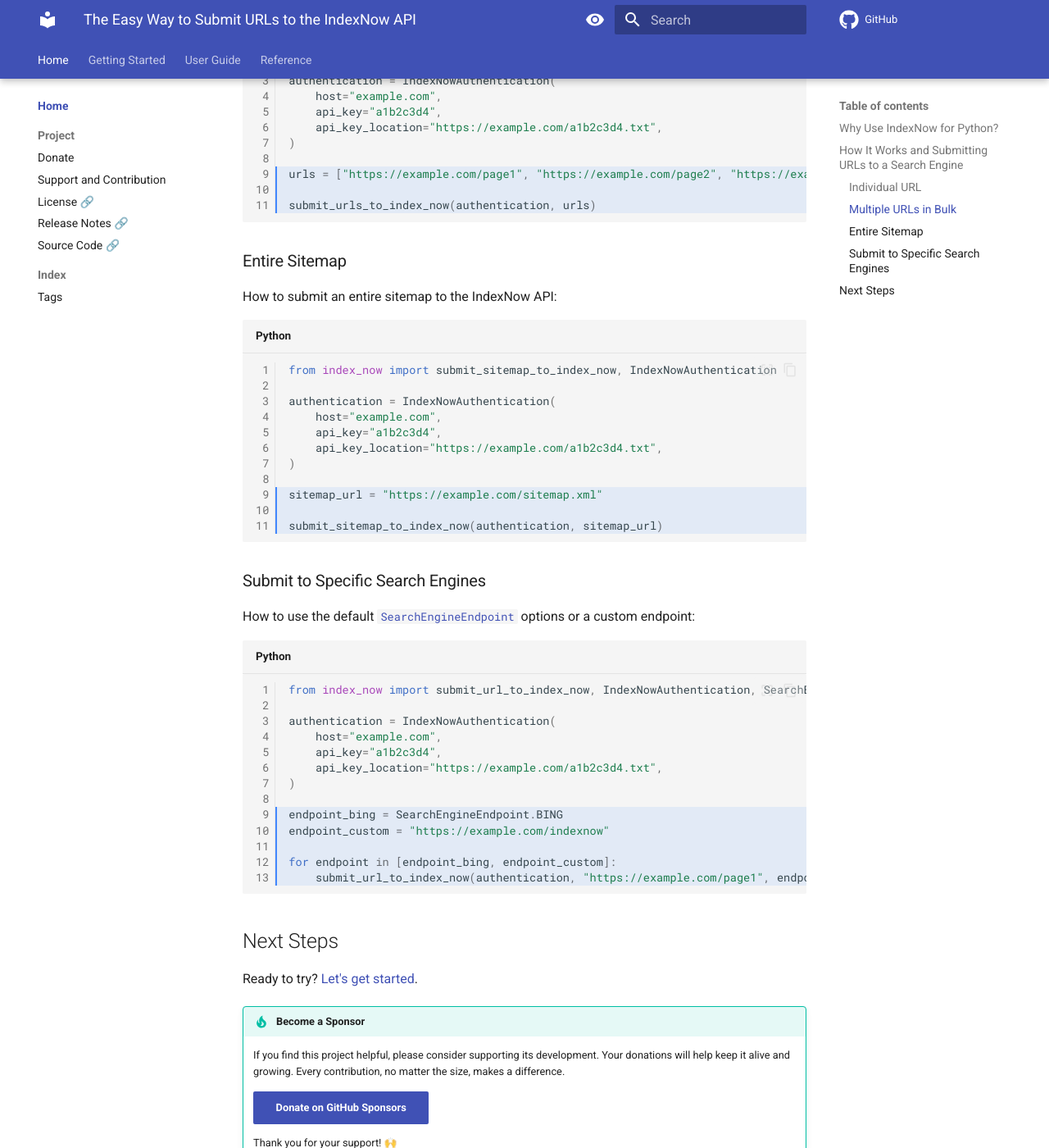
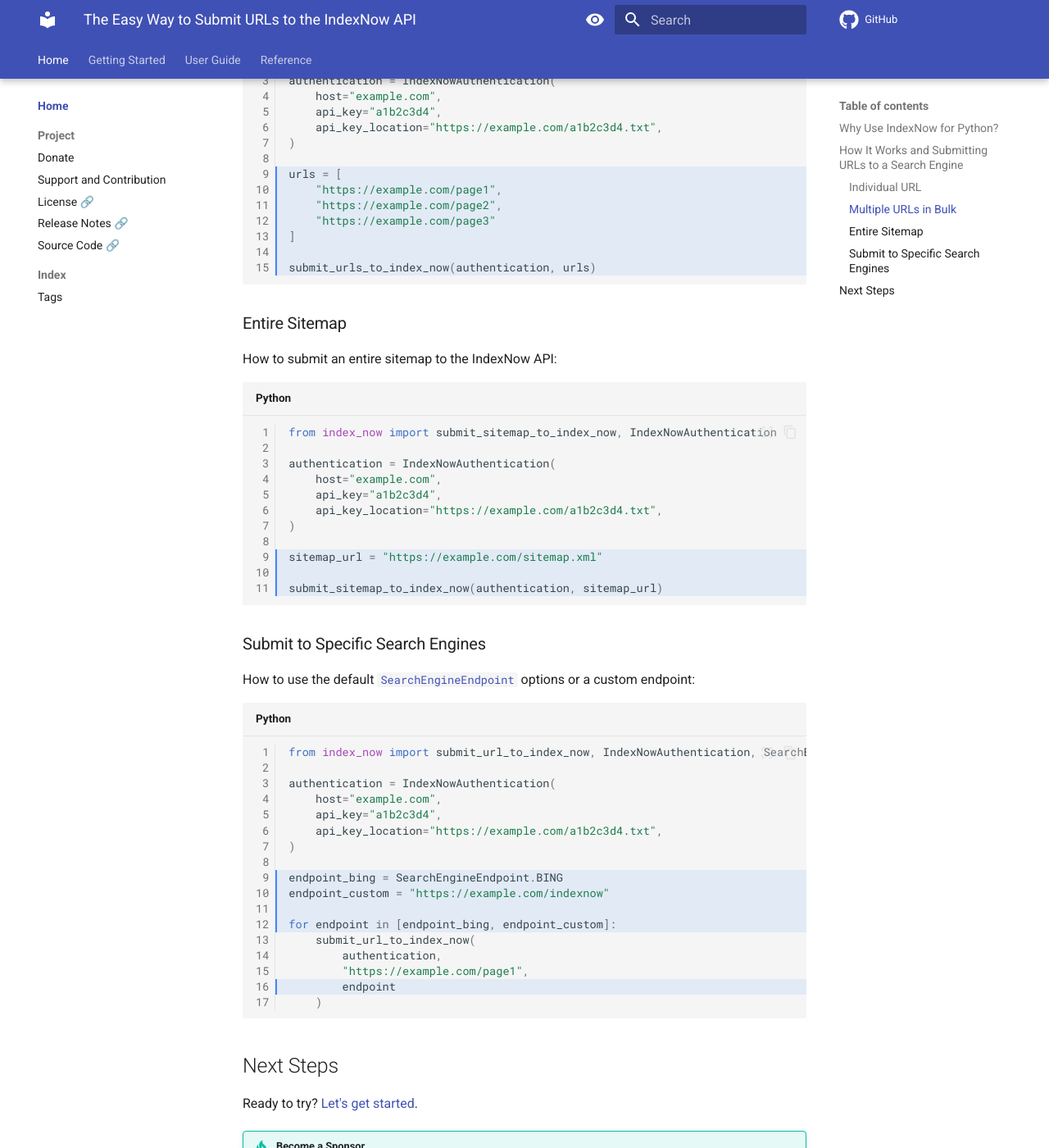
Before and after one commit to jakob-bagterp/index-now-for-python, an MkDocs documentation site: the page built from docs/index.md, in a window 1280 px wide and 1400 px high, scrolled down 1412 px. Shown: the whole window at 82% size. Built offline with MkDocs 1.6.1 and Material for MkDocs 9.7.7, drawn with Linux system fonts in a browser that asks for light colours; comment, search, counter and statistics services are not loaded; the version menu is left out.

Commit message:
Updated code examples for better readability.

````diff
--- a/docs/index.md
+++ b/docs/index.md
@@ -49,7 +49,7 @@ submit_url_to_index_now(authentication, "https://example.com/page1")
 ### Multiple URLs in Bulk
 How to submit multiple URLs in bulk to the IndexNow API:
 
-```python linenums="1" hl_lines="9-11"
+```python linenums="1" hl_lines="9-15"
 from index_now import submit_urls_to_index_now, IndexNowAuthentication
 
 authentication = IndexNowAuthentication(
@@ -58,7 +58,11 @@ authentication = IndexNowAuthentication(
     api_key_location="https://example.com/a1b2c3d4.txt",
 )
 
-urls = ["https://example.com/page1", "https://example.com/page2", "https://example.com/page3"]
+urls = [
+    "https://example.com/page1",
+    "https://example.com/page2",
+    "https://example.com/page3"
+]
 
 submit_urls_to_index_now(authentication, urls)
 ```
@@ -83,7 +87,7 @@ submit_sitemap_to_index_now(authentication, sitemap_url)
 ### Submit to Specific Search Engines
 How to use the default [`SearchEngineEndpoint`](reference/configuration/endpoint.md) options or a custom endpoint:
 
-```python linenums="1" hl_lines="9-13"
+```python linenums="1" hl_lines="9-12 16"
 from index_now import submit_url_to_index_now, IndexNowAuthentication, SearchEngineEndpoint
 
 authentication = IndexNowAuthentication(
@@ -96,7 +100,11 @@ endpoint_bing = SearchEngineEndpoint.BING
 endpoint_custom = "https://example.com/indexnow"
 
 for endpoint in [endpoint_bing, endpoint_custom]:
-    submit_url_to_index_now(authentication, "https://example.com/page1", endpoint)
+    submit_url_to_index_now(
+        authentication,
+        "https://example.com/page1",
+        endpoint
+    )
 ```
 
 ## Next Steps
````
